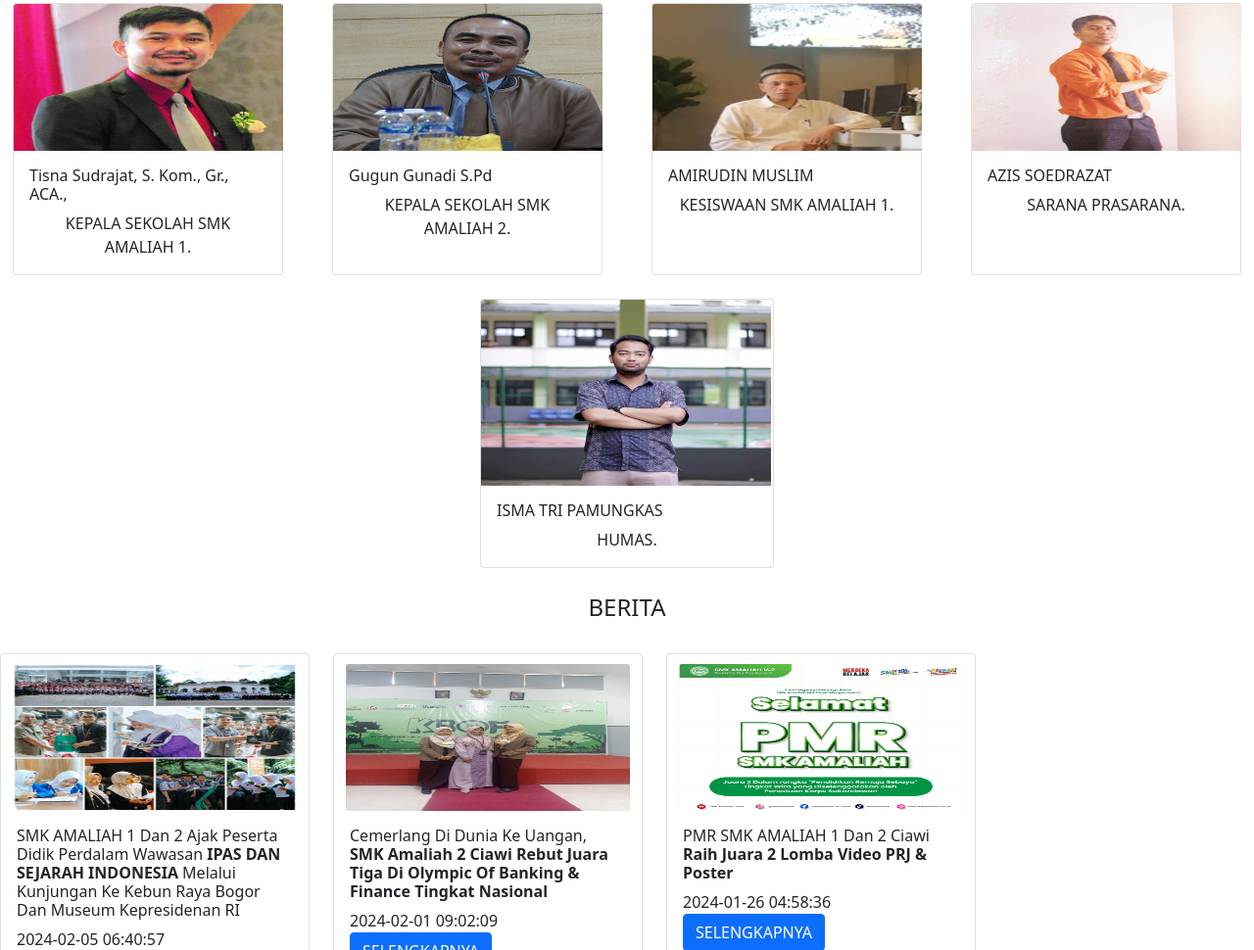
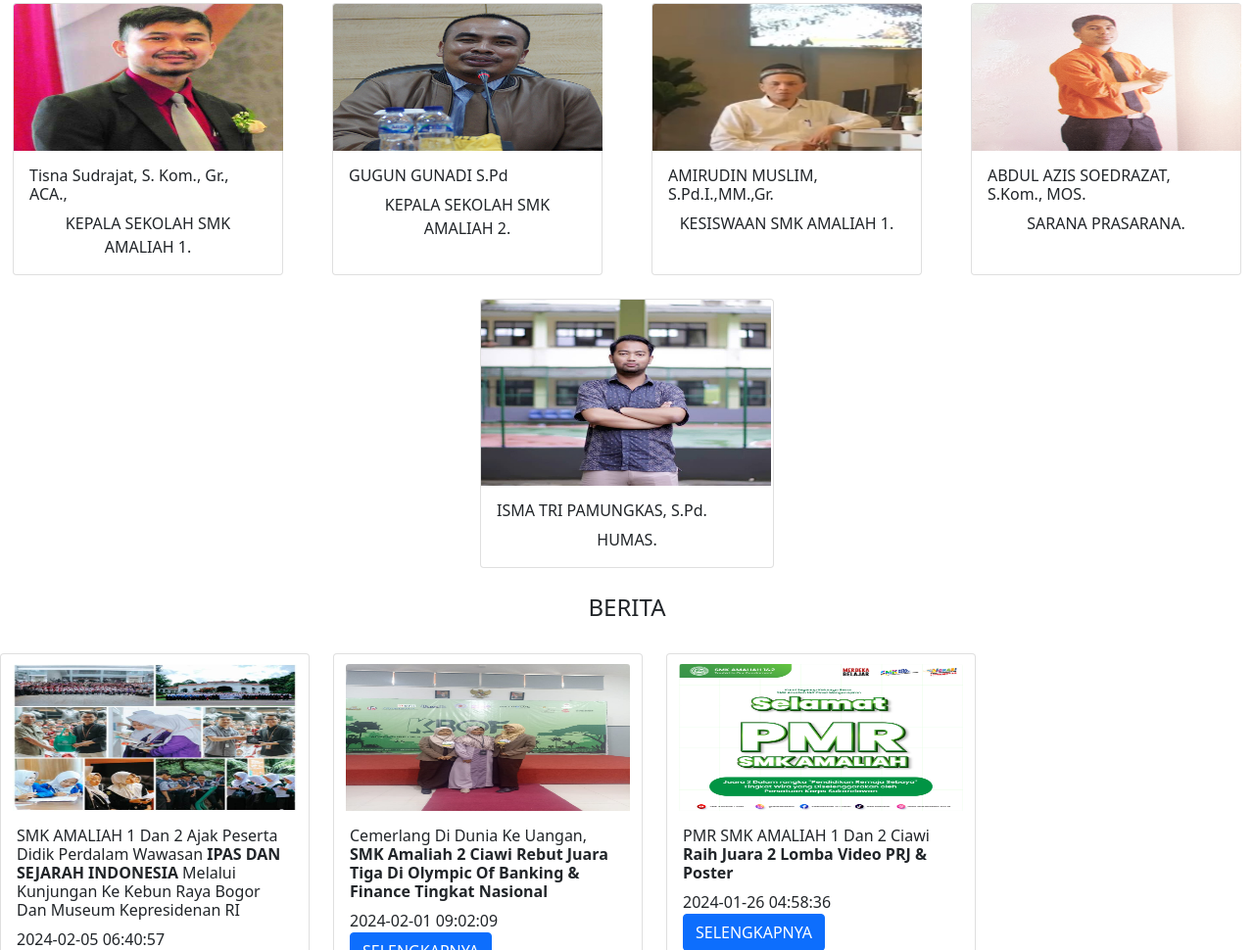
Before and after one commit to andhikarizkiramadhan/web-sekolah, a plain HTML site: page index.html in a window 1280 px wide. Shown: the part 3017-3987 px from the top of the page at 98% size. Drawn offline with nearby package versions, Linux system fonts and the light colour scheme.

Commit message:
Add files via upload

```diff
--- a/index.html
+++ b/index.html
@@ -259,7 +259,7 @@
                                         <img src="img/pak-gugun.jpg"
                                             class="card-img-top" alt="...">
                                         <div class="card-body">
-                                            <h5 class="card-title">Gugun Gunadi
+                                            <h5 class="card-title">GUGUN GUNADI
                                                 S.Pd</h5>
                                             <p class="card-text">KEPALA SEKOLAH
                                                 SMK AMALIAH 2.</p>
@@ -272,7 +272,7 @@
                                             class="card-img-top" alt="...">
                                         <div class="card-body">
                                             <h5 class="card-title">AMIRUDIN
-                                                MUSLIM</h5>
+                                                MUSLIM, S.Pd.I.,MM.,Gr.</h5>
                                             <p class="card-text">KESISWAAN SMK
                                                 AMALIAH 1.</p>
                                         </div>
@@ -283,8 +283,8 @@
                                         <img src="img/pak-aziz.jpg"
                                             class="card-img-top" alt="...">
                                         <div class="card-body">
-                                            <h5 class="card-title">AZIS
-                                                SOEDRAZAT</h5>
+                                            <h5 class="card-title">ABDUL AZIS
+                                                SOEDRAZAT, S.Kom., MOS.</h5>
                                             <p class="card-text">SARANA
                                                 PRASARANA.</p>
                                         </div>
@@ -298,7 +298,7 @@
                                         class="card-img-top" alt="...">
                                     <div class="card-body">
                                         <h5 class="card-title">ISMA TRI
-                                            PAMUNGKAS</h5>
+                                            PAMUNGKAS, S.Pd.</h5>
                                         <p class="card-text">HUMAS.</p>
                                     </div>
                                 </div>
```
